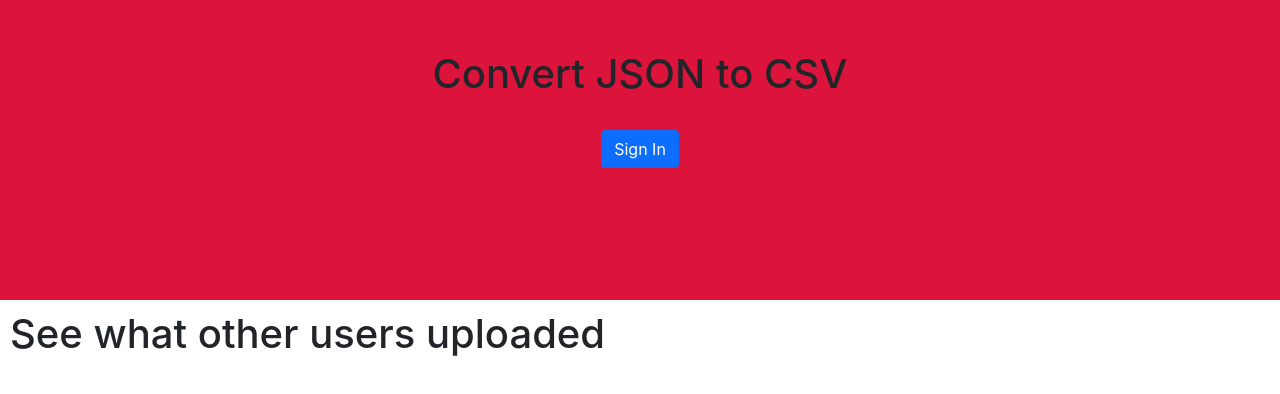
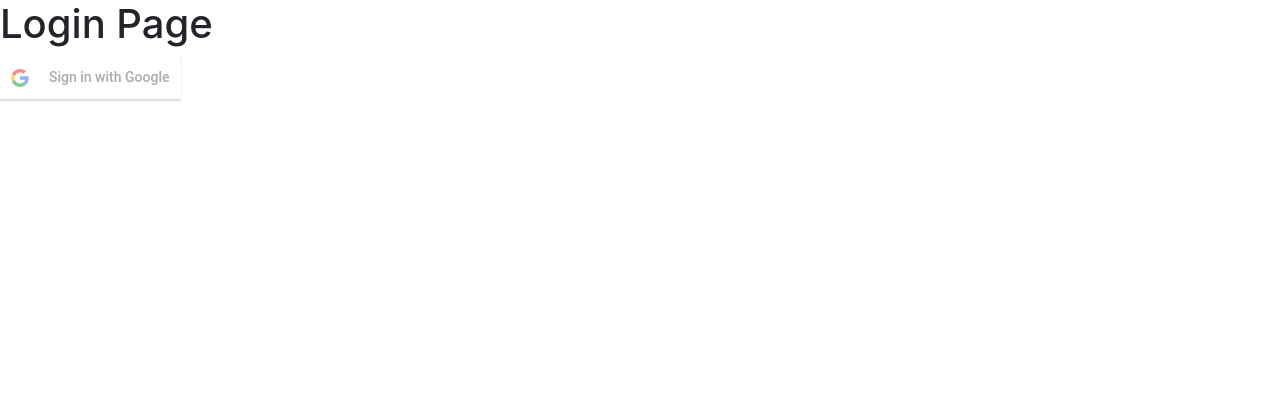
Before and after one commit to Mukul2000/JSON2CSV, a React (Create React App) app in the folder client/: page /login in a window 1280 px wide. Shown: the top 394 px of the page. Built offline with nearby package versions, Linux system fonts and the light colour scheme.

Commit message:
login requirement flow completed

```diff
--- a/client/src/App.jsx
+++ b/client/src/App.jsx
@@ -1,12 +1,23 @@
 import './App.css';
-import React, { useState } from 'react';
-import Login from "./Components/Login/Login";
-import Home from "./Components/Home/Home";
-
+import React from 'react';
+import Home from './Components/Home/Home';
+import Login from './Components/Login/Login';
+import {
+  BrowserRouter as Router,
+  Switch,
+  Route,
+} from 'react-router-dom';
 
 
 function App() {
-  return <Home/>
+  return (
+    <Router>
+      <Switch>
+        <Route path='/login'> <Login /> </Route>
+        <Route path='/'> <Home /> </Route>
+      </Switch>
+    </Router>
+  );
 }
 
 export default App;
--- a/client/src/Components/Home/Home.jsx
+++ b/client/src/Components/Home/Home.jsx
@@ -2,6 +2,7 @@ import React, { useEffect, useState } from 'react';
 import "./Home.css";
 import Jumbotron from 'react-bootstrap/Jumbotron';
 import Button from 'react-bootstrap/Button';
+import { Link } from 'react-router-dom';
 
 export default function Home() {
     const [user, setUser] = useState(JSON.parse(localStorage.getItem('user')));
@@ -14,7 +15,7 @@ export default function Home() {
                     <br></br>
                     <p>
                         {user ? <Button variant="primary">Upload</Button> :
-                         <Button variant="primary"> Sign In</Button>}
+                            <Link to='/login'><Button variant="primary"> Sign In</Button> </Link>}
                     </p>
                 </Jumbotron>
 
--- a/client/src/Components/Login/Login.jsx
+++ b/client/src/Components/Login/Login.jsx
@@ -1,10 +1,18 @@
-import React from 'react';
+import React, { useEffect } from 'react';
 import "./Login.css";
 import GoogleLogin from 'react-google-login';
 import {useHistory} from 'react-router-dom';
 
 export default function Login() {
     const history = useHistory();
+
+    useEffect(() => {
+        if(localStorage.getItem('user')) {
+            alert('Already logged in');
+            history.push('/');
+            console.log("fucked");
+        }
+    }, []);
 
     function googleSuccess(res) {
         const user = {
```
